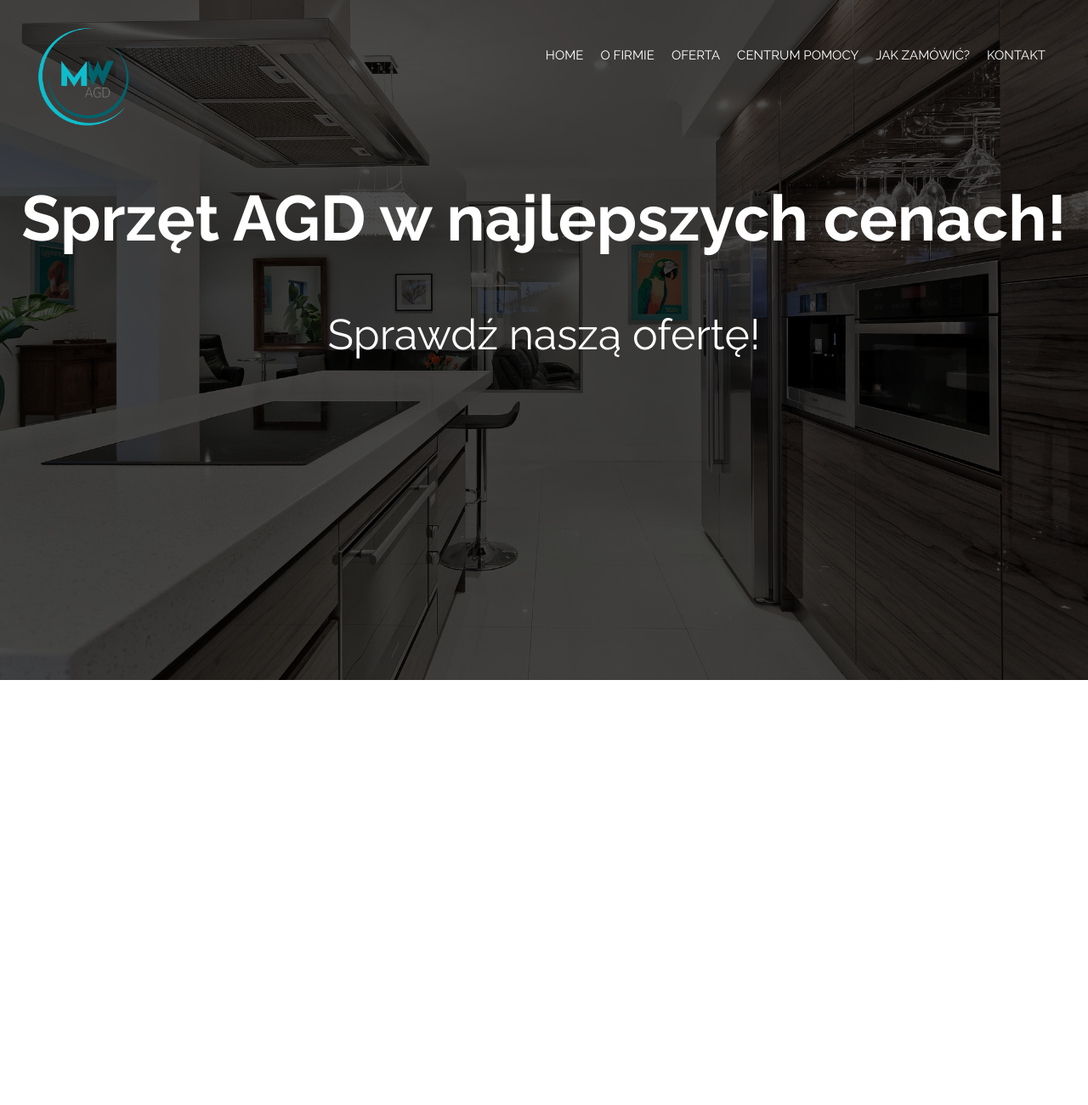
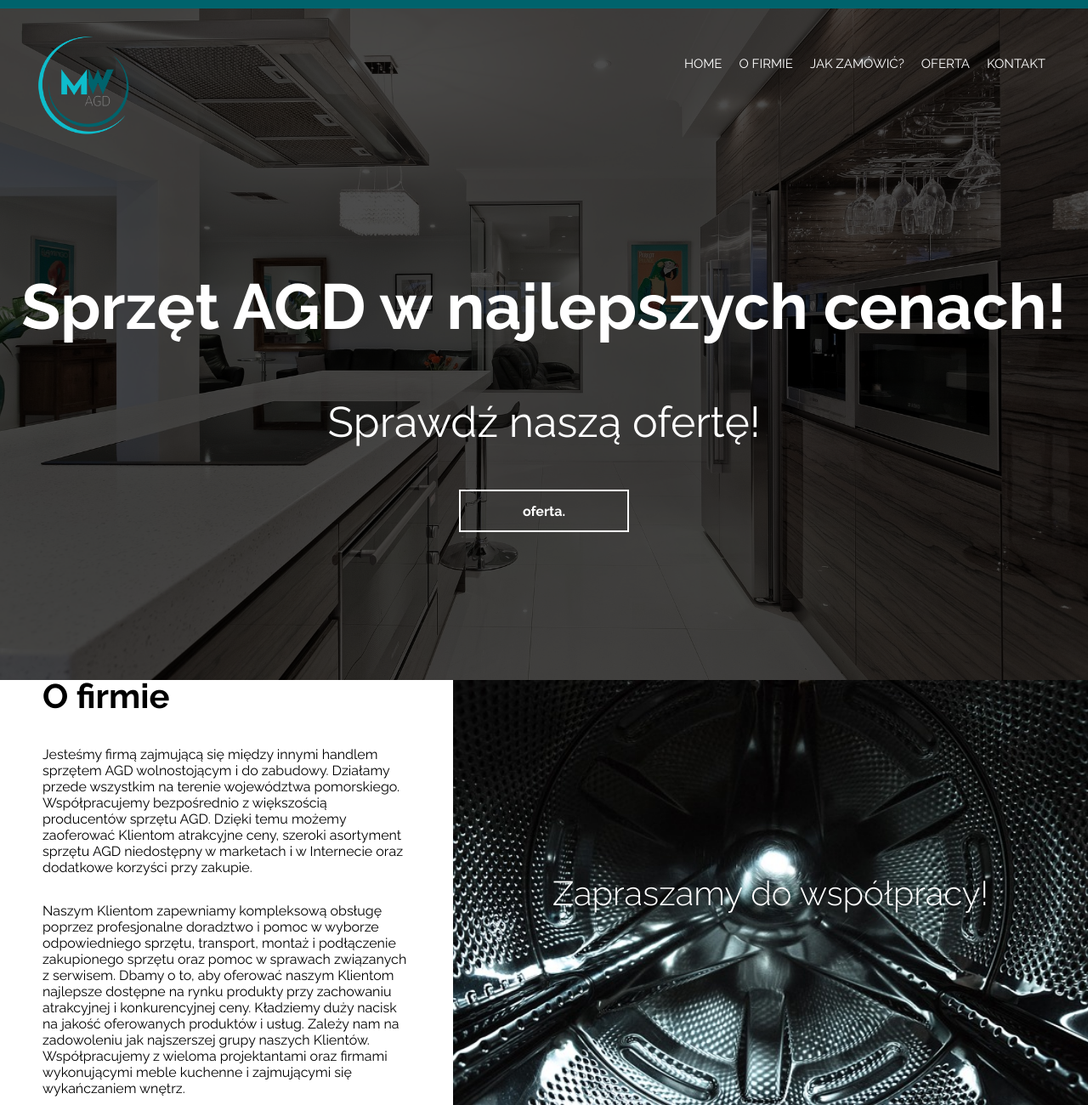
Before and after one commit to szymongrotha/MW-AGD, a plain HTML site: page index.html in a window 1280 px wide. Shown: the whole page at 85% size. Before the commit the page ends 800 px from the top, so only its background shows below. Drawn offline with Linux system fonts and the light colour scheme.

Commit message:
About section added

```diff
--- a/css/style.css
+++ b/css/style.css
@@ -8,6 +8,12 @@
 body {
 	margin: 0;
 	color: #FFFFFF;
+}
+
+button {
+    font-family : inherit;
+    font-size: 1em;
+	font-weight: 700;
 }
 
 nav ul {
@@ -34,20 +40,31 @@ nav ul li a {
 	background-position-y: 75%;
 }
 
-.hero h1 {
+.blue-line {
+	height: 10px;
+	background: #00636c;
+	margin-bottom: 30px;
+}
+
+.slogan {
+	display: flex;
 	text-align: center;
+	flex-direction: column;
+	justify-content: center;
+	height: 70%;
+}
+
+.slogan h1 {
 	font-size: 75px;
 	font-weight: 700;
 }
 
-.hero p {
-	text-align: center;
+.slogan p {
 	font-size: 50px;
 	font-weight: 400;
 }
 
 .bck {
-	padding-top: 30px;
 	background: rgba(0, 0, 0, 0.7);
 	height: 100vh;
 }
@@ -59,3 +76,44 @@ nav ul li a {
 	background: url(../img/logo.png);
 	background-size: cover;
 }
+
+.start {
+	height: 50px;
+	width: 200px;
+	background: none;
+	color: #FFF;
+	border: 2px solid #FFF;
+	cursor: pointer;
+}
+
+.about {
+	height: 500px;
+	color: #000;
+}
+
+.about h2 {
+	font-size: 40px;
+	margin: 0;
+	padding-bottom: 20px;
+}
+
+.about-flex {
+	height: 500px;
+	display: flex;
+	flex-direction: column;
+	justify-content: center;
+	padding: 20px 50px;
+}
+
+.about-photo {
+	background: url(../img/about.jpg);
+	background-size: cover;
+	height: 500px;
+	color: #fff;
+	text-align: center;
+}
+
+.about-photo h2 {
+	padding: 0;
+	font-weight: 300;
+}
--- a/index.html
+++ b/index.html
@@ -4,6 +4,7 @@
 	<title>MW AGD</title>
 	<link rel="stylesheet" type="text/css" href="css/grid.css">
 	<link rel="stylesheet" type="text/css" href="css/style.css">
+	<link rel="stylesheet" type="text/css" href="https://maxcdn.bootstrapcdn.com/font-awesome/4.7.0/css/font-awesome.min.css">
 	<meta charset="utf-8">
 	<meta name="author" content="Szymon Grotha">
 	<meta name="viewport" content="width=device-width, initial-scale=1.0">
@@ -11,15 +12,15 @@
 <body>
 	<section class="hero">
 		<div class="bck">
+		<div class="blue-line"></div>
 			<nav class="container">
 				<div class="row">
 					<div class="logo"></div>
 					<ul>
 						<li><a href=#>HOME</a></li>
 						<li><a href=#>O FIRMIE</a></li>
+						<li><a href=#>JAK ZAMÓWIĆ?</a></li>
 						<li><a href=#>OFERTA</a></li>
-						<li><a href=#>CENTRUM POMOCY</a></li>
-						<li><a href=#>JAK ZAMÓWIĆ?</a></li>
 						<li><a href=#>KONTAKT</a></li>
 					</ul>
 				</div>
@@ -28,6 +29,26 @@
 				<div class="row">
 					<h1>Sprzęt AGD w najlepszych cenach!</h1>
 					<p>Sprawdź naszą ofertę!</p>
+					<button class="start">oferta.</button>
+				</div>
+			</div>
+		</div>
+	</section>
+	<section class="about">
+		<div class="container-fluid">
+			<div class="row">
+				<div class="col-m-5 about-flex">
+					<h2>O firmie</h2>
+					<p>Jesteśmy firmą zajmującą się między innymi handlem sprzętem AGD wolnostojącym i do zabudowy. Działamy przede wszystkim na terenie województwa pomorskiego.
+						Współpracujemy bezpośrednio z większością producentów sprzętu AGD.
+						Dzięki temu możemy zaoferować Klientom atrakcyjne ceny, szeroki asortyment sprzętu AGD niedostępny w marketach i w Internecie oraz dodatkowe korzyści przy zakupie.</p>
+					<p>Naszym Klientom zapewniamy kompleksową obsługę poprzez profesjonalne doradztwo i pomoc w wyborze odpowiedniego sprzętu, transport, montaż i podłączenie zakupionego sprzętu oraz pomoc w sprawach związanych z serwisem.
+						Dbamy o to, aby oferować naszym Klientom najlepsze dostępne na rynku produkty przy zachowaniu atrakcyjnej i konkurencyjnej ceny.
+						Kładziemy duży nacisk na jakość oferowanych produktów i usług. Zależy nam na zadowoleniu jak najszerszej grupy naszych Klientów.
+						Współpracujemy z wieloma projektantami oraz firmami wykonującymi meble kuchenne i zajmującymi się wykańczaniem wnętrz.</p>
+				</div>
+				<div class="col-m-7 about-photo about-flex">
+					<h2>Zapraszamy do współpracy!</h2>
 				</div>
 			</div>
 		</div>
```
Also changed, not shown: img/about.jpg (added).
